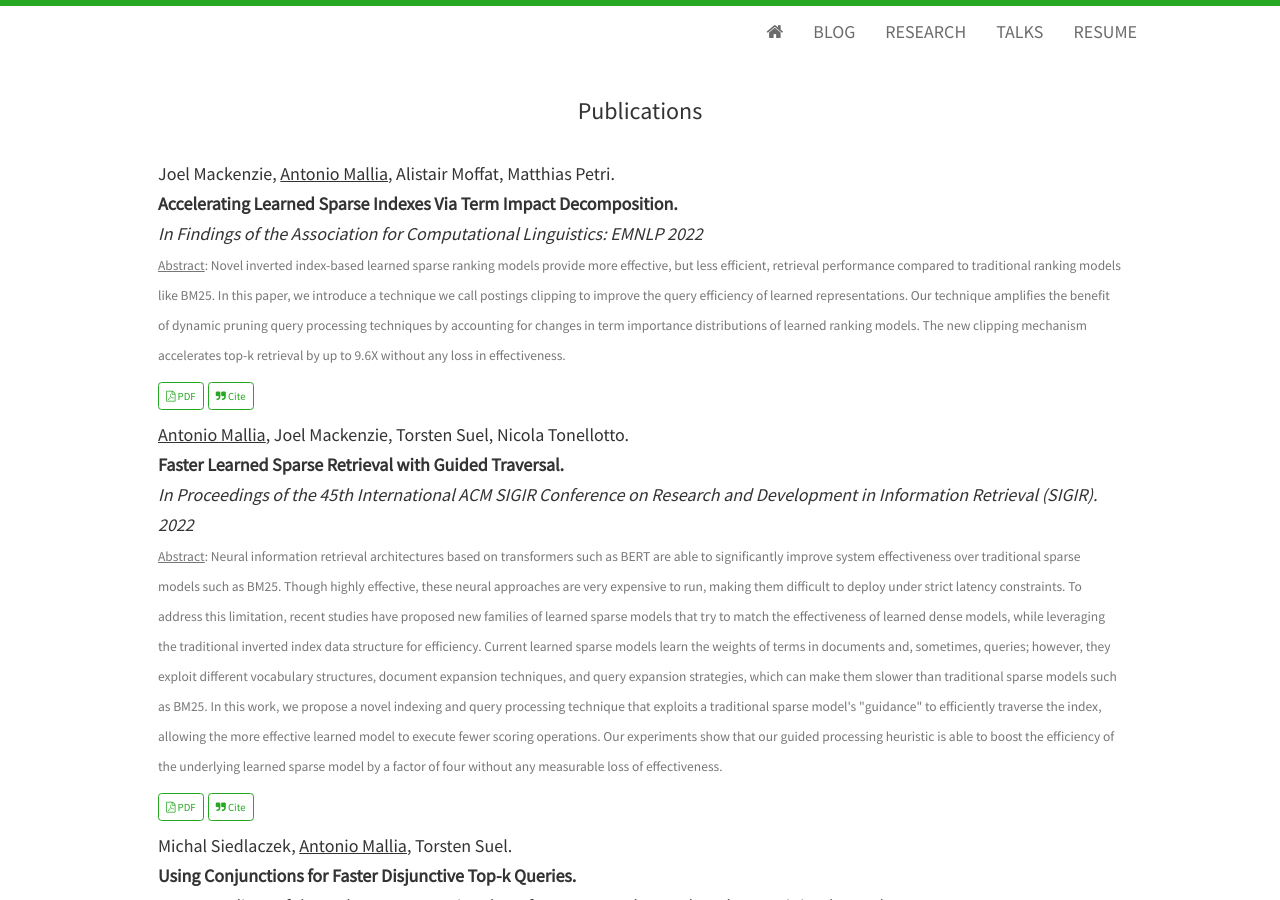
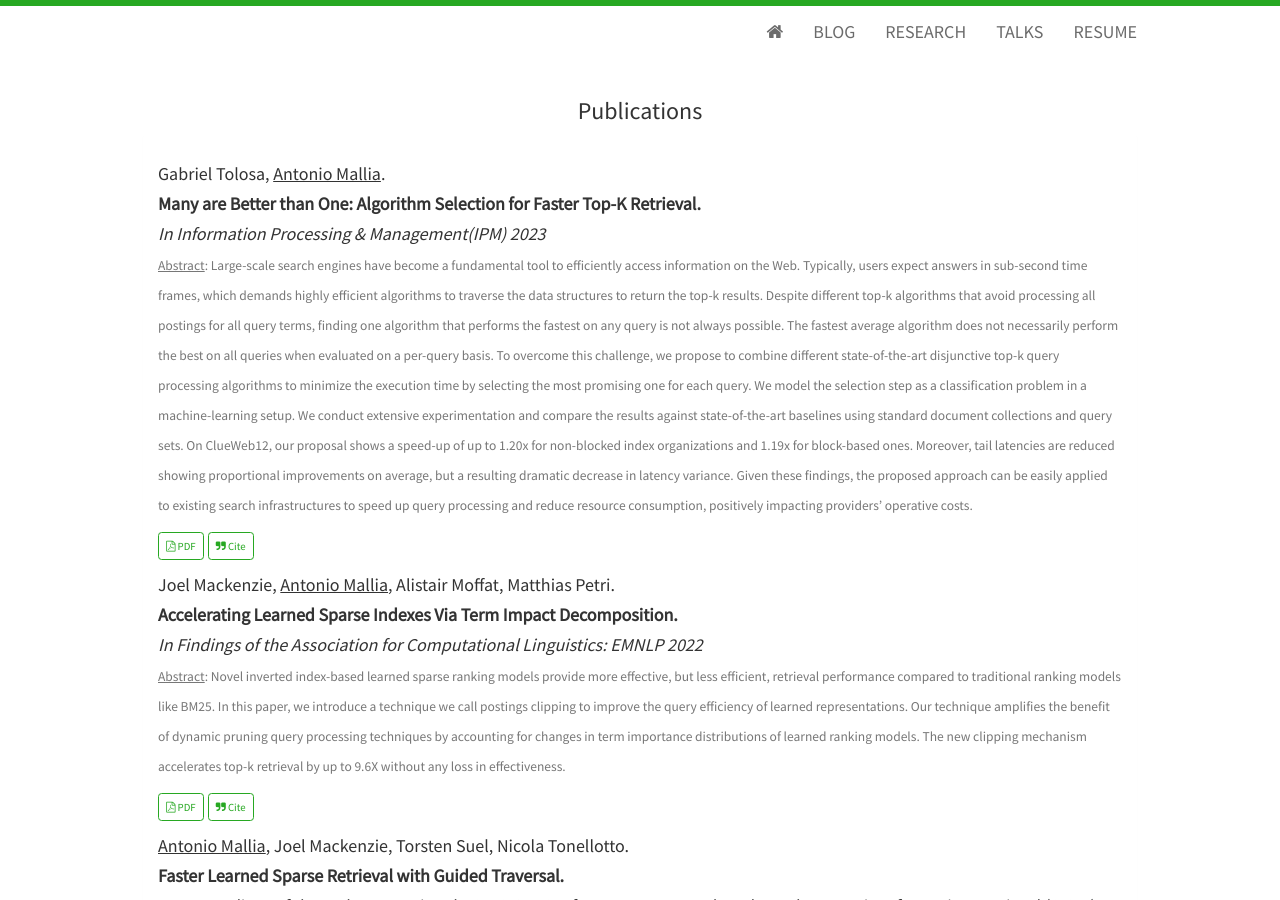
Before and after one commit to amallia/amallia.github.io, a Jekyll site: the page built from research.html, in a window 1280 px wide and 900 px high. Built offline with Jekyll 4.4.1, drawn with Linux system fonts in a browser that asks for light colours; nearby versions of some CDN libraries.

Commit message:
Update research.html

```diff
--- a/research.html
+++ b/research.html
@@ -6,6 +6,16 @@ title: Antonio Mallia's Blog
 <h3>Publications</h3>
   <div class="panel panel-default">
     <div class="panel-body">
+    <h5>
+            <span class="paper-authors">Gabriel Tolosa, <u>Antonio Mallia</u>.</span>
+            <span class="paper-title">Many are Better than One: Algorithm Selection for Faster Top-K Retrieval.</span>
+            <span class="paper-publisher">In Information Processing & Management(IPM) 2023</span>
+            <p> <small><u>Abstract</u>:
+Large-scale search engines have become a fundamental tool to efficiently access information on the Web. Typically, users expect answers in sub-second time frames, which demands highly efficient algorithms to traverse the data structures to return the top-k results. Despite different top-k algorithms that avoid processing all postings for all query terms, finding one algorithm that performs the fastest on any query is not always possible. The fastest average algorithm does not necessarily perform the best on all queries when evaluated on a per-query basis. To overcome this challenge, we propose to combine different state-of-the-art disjunctive top-k query processing algorithms to minimize the execution time by selecting the most promising one for each query. We model the selection step as a classification problem in a machine-learning setup. We conduct extensive experimentation and compare the results against state-of-the-art baselines using standard document collections and query sets. On ClueWeb12, our proposal shows a speed-up of up to 1.20x for non-blocked index organizations and 1.19x for block-based ones. Moreover, tail latencies are reduced showing proportional improvements on average, but a resulting dramatic decrease in latency variance. Given these findings, the proposed approach can be easily applied to existing search infrastructures to speed up query processing and reduce resource consumption, positively impacting providers’ operative costs.
+            </small></p>
+	    <a class="btn btn-outline-primary btn-sm" href="{{ site.url }}/uploads/IPM23.pdf" target="_blank" rel="noopener"><i class="fa fa-file-pdf-o" aria-hidden="true"></i> PDF</a>
+            <a class="btn btn-outline-primary btn-sm js-cite-modal" data-filename="/uploads/IPM23.bib"><i class="fa fa-quote-right"></i> Cite</a>
+    </h5>
     <h5>
             <span class="paper-authors">Joel Mackenzie, <u>Antonio Mallia</u>, Alistair Moffat, Matthias Petri.</span>
             <span class="paper-title">Accelerating Learned Sparse Indexes Via Term Impact Decomposition.</span>
```
